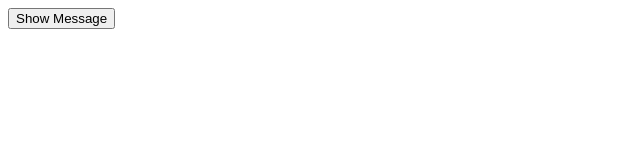
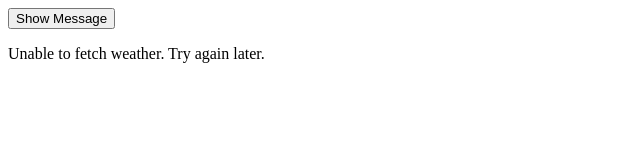
Before and after one commit to cbonilla300/js-challenges, a plain HTML site: page index.html in a window 1280 px wide. Shown: the whole page, without its empty margins (0-640 px from the left). Drawn offline with Linux system fonts and the light colour scheme.

Commit message:
forecast async

```diff
--- a/index.html
+++ b/index.html
@@ -35,7 +35,7 @@ Each time the button is clicked, update a number on the page that shows how many
      <!-- Create a function called getWeatherForecast that returns a Promise. -->
     <script>
         let para = document.getElementById("para");
-        let forecast = "sunny"
+        let forecast = "rainy"
         const getWeatherForecast = () => {
             return new Promise((resolve, reject) => {
                 setTimeout(() => {
@@ -44,9 +44,18 @@ Each time the button is clicked, update a number on the page that shows how many
                     } else {
                         reject(`Unable to fetch weather. Try again later.`)
                     }
-                })
+                }, 2000)
             })
         }
+        const showForecast = async () => {
+            try {
+                const message = await getWeatherForecast();
+                para.innerText = message
+            } catch (error) {
+                para.innerText = error;
+            }
+        }
+        showForecast();
     </script>
 
 
```
